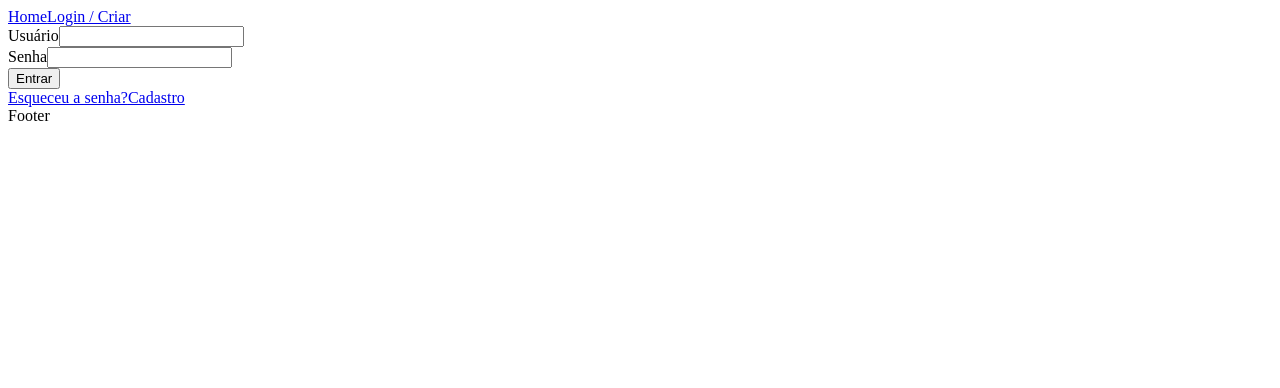
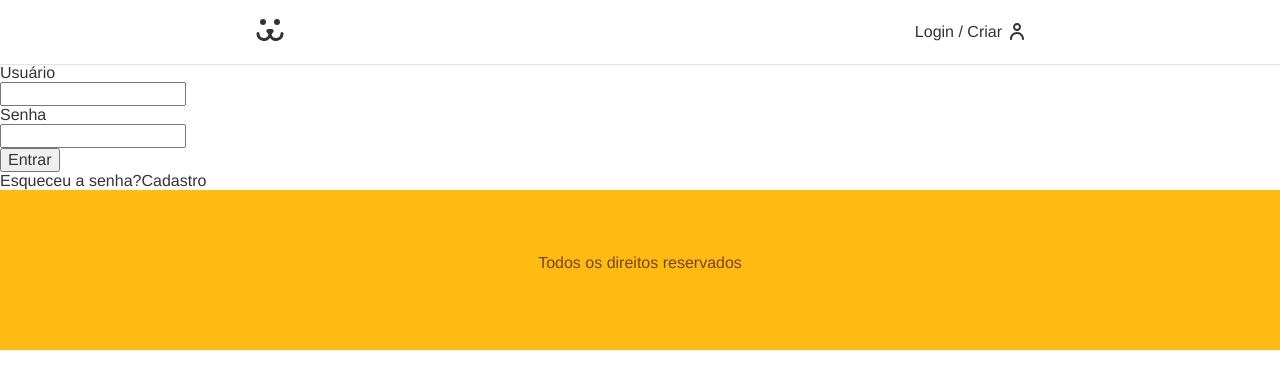
Before and after one commit to guirecordon/projeto_final_02, a React (Create React App) app: page /login in a window 1280 px wide. Shown: the top 388 px of the page. Built offline with nearby package versions, Linux system fonts and the light colour scheme.

Commit message:
Add styles for headers and footers

```diff
--- a/src/App.css
+++ b/src/App.css
@@ -0,0 +1,106 @@
+@import url('https://fonts.googleapis.com/css2?family=Spectral:wght@700&display=swap');
+
+* {
+  box-sizing: border-box;
+}
+
+body {
+  padding-top: 4rem;
+  margin: 0px;
+  color: #333;
+  --type-first: Helvetica, Arial, sans-serif;
+  --type-second: 'Spectral', Georgia;
+  font-family: var(--type-first);
+}
+
+h1,
+h2,
+h3,
+h4,
+p {
+  margin: 0px;
+}
+
+ul,
+li {
+  list-style: none;
+  padding: 0px;
+  margin: 0px;
+}
+
+img {
+  display: block;
+  max-width: 100%;
+}
+
+button,
+input {
+  display: block;
+  font-size: 1rem;
+  font-family: var(--type-first);
+  color: #333;
+}
+
+a {
+  text-decoration: none;
+  color: #333;
+}
+
+.container {
+  max-width: 50rem;
+  padding: 0 1rem;
+  margin: 0 auto;
+}
+
+.mainContainer {
+  margin-top: 2rem;
+}
+
+.title {
+  font-family: var(--type-second);
+  line-height: 1;
+  font-size: 3rem;
+  margin: 1rem 0;
+  position: relative;
+  z-index: 1;
+}
+
+.title::after {
+  content: '';
+  display: block;
+  width: 1.5rem;
+  height: 1.5rem;
+  background: #fb1;
+  position: absolute;
+  bottom: 5px;
+  left: -5px;
+  border-radius: 0.2rem;
+  z-index: -1;
+}
+
+.animeLeft {
+  opacity: 0;
+  transform: translateX(-20px);
+  animation: animeLeft 0.3s forwards;
+}
+
+@keyframes animeLeft {
+  to {
+    opacity: 1;
+    transform: initial;
+  }
+}
+
+.App {
+  display: flex;
+  flex-direction: column;
+  min-height: calc(100vh + 10rem);
+}
+
+.AppBody {
+  flex: 1;
+}
+
+.VictoryContainer {
+  height: initial !important;
+}
--- a/src/Components/Footer.js
+++ b/src/Components/Footer.js
@@ -3,7 +3,9 @@ import styles from './Footer.module.css'
 
 const Footer = () => {
   return (
-    <div className={styles.footer}>Footer</div>
+    <div className={styles.footer}>
+      <p>Todos os direitos reservados</p>
+    </div>
   )
 }
 
--- a/src/Components/Footer.module.css
+++ b/src/Components/Footer.module.css
@@ -0,0 +1,11 @@
+.footer {
+  background: #fb1;
+  padding: 3rem 1rem 0 1rem;
+  height: 10rem;
+  text-align: center;
+  color: #764701;
+}
+
+.footer p {
+  margin-top: 1rem;
+}
--- a/src/Components/Header.js
+++ b/src/Components/Header.js
@@ -1,25 +1,30 @@
-import React from 'react'
-import { Link } from 'react-router-dom'
-import { UserContext } from '../UserContext'
-import styles from './Header.module.css'
+import React from 'react';
+import styles from './Header.module.css';
+import { Link } from 'react-router-dom';
+import { ReactComponent as Dogs } from '../Assets/dogs.svg';
+import { UserContext } from '../UserContext';
 
 const Header = () => {
-  const {data} = React.useContext(UserContext)
+  const { data } = React.useContext(UserContext);
 
   return (
-    <nav className={styles.header}>
-      <Link to='/'>Home</Link>
-      {data ?
-        <Link to='/conta'>
-          {data.username}
+    <header className={styles.header}>
+      <nav className={`${styles.nav} container`}>
+        <Link className={styles.logo} to="/" aria-label="Dogs - Home">
+          <Dogs />
         </Link>
-            :
-        <Link to='/login'>Login / Criar</Link>
-      }
+        {data ? (
+          <Link className={styles.login} to="/conta">
+            {data.nome}
+          </Link>
+        ) : (
+          <Link className={styles.login} to="/login">
+            Login / Criar
+          </Link>
+        )}
+      </nav>
+    </header>
+  );
+};
 
-
-    </nav>
-  )
-}
-
-export default Header
+export default Header;
--- a/src/Components/Header.module.css
+++ b/src/Components/Header.module.css
@@ -0,0 +1,36 @@
+.header {
+  box-shadow: 0px 1px 1px rgba(0, 0, 0, 0.1);
+  position: fixed;
+  width: 100%;
+  z-index: 100;
+  background: white;
+  top: 0px;
+}
+
+.nav {
+  display: flex;
+  justify-content: space-between;
+  align-items: center;
+  height: 4rem;
+}
+
+.logo {
+  padding: 0.5rem 0;
+}
+
+.login {
+  color: #333;
+  display: flex;
+  align-items: center;
+}
+
+.login::after {
+  content: '';
+  display: inline-block;
+  width: 14px;
+  height: 17px;
+  background: url('../Assets/usuario.svg') no-repeat center center;
+  margin-left: 0.5rem;
+  position: relative;
+  top: -1px;
+}
```
